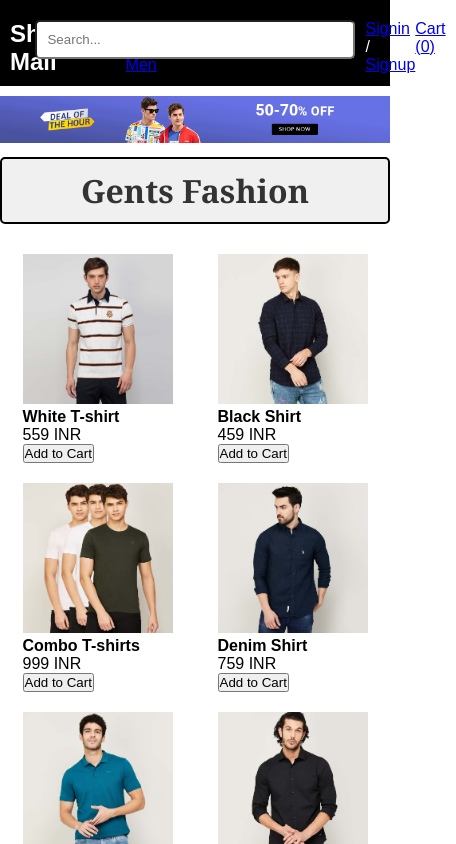
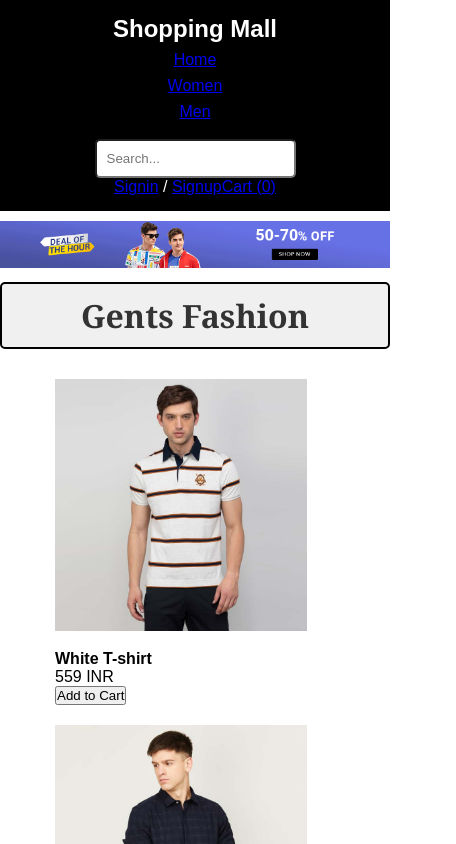
Before and after one commit to Vivek-turram/E-commerce-application, a React (Create React App) app: page /cart in a window 390 px wide. Shown: the top 844 px of the page, 456 px wide, since content can reach past the window. Built offline with nearby package versions, Linux system fonts and the light colour scheme.

Commit message:
Update App.css

```diff
--- a/src/App.css
+++ b/src/App.css
@@ -27,17 +27,17 @@
 
 .left {
     flex: 2;
-    /* border: 1px solid black; */
+
 }
 
 .center {
     flex: 4;
-    /* border: 1px solid black; */
+
 }
 
 .search {
     flex: 2;
-    /* border: 1px solid black; */
+
 }
 
 .search input {
@@ -49,7 +49,6 @@
 
 .right {
     flex: 4;
-    /* border: 1px solid black; */
     display: flex;
     justify-content: space-between;
     padding: 0px 10px;
@@ -126,3 +125,59 @@
   border-radius: 5px;
   background-color: #f0f0f0;
 }
+@media screen and (max-width: 768px) {
+    .headerSection {
+        flex-direction: column;
+        align-items: center;
+        padding: 15px;
+        text-align: center;
+    }
+
+    .center ul {
+        padding: 0;
+    }
+
+    .center ul li {
+        display: block;
+        margin: 8px 0;
+    }
+
+    .search input {
+        width: 100%;
+        margin: 10px 0 0 0;
+    }
+
+    .menImages,
+    .womenImages {
+        flex-direction: column;
+        align-items: center;
+    }
+
+    .menImages img,
+    .womenImages img {
+        width: 90%;
+        max-width: 280px;
+        height: auto;
+        margin-bottom: 15px;
+    }
+
+    .cart-container {
+        width: 95%;
+        padding: 15px;
+    }
+}
+@media screen and (min-width: 769px) {
+    .headerSection {
+        flex-direction: row;
+    }
+
+    .center ul li {
+        display: inline-flex;
+    }
+
+    .menImages img,
+    .womenImages img {
+       width: 180px;
+       height: 180px;
+    }
+}
```
